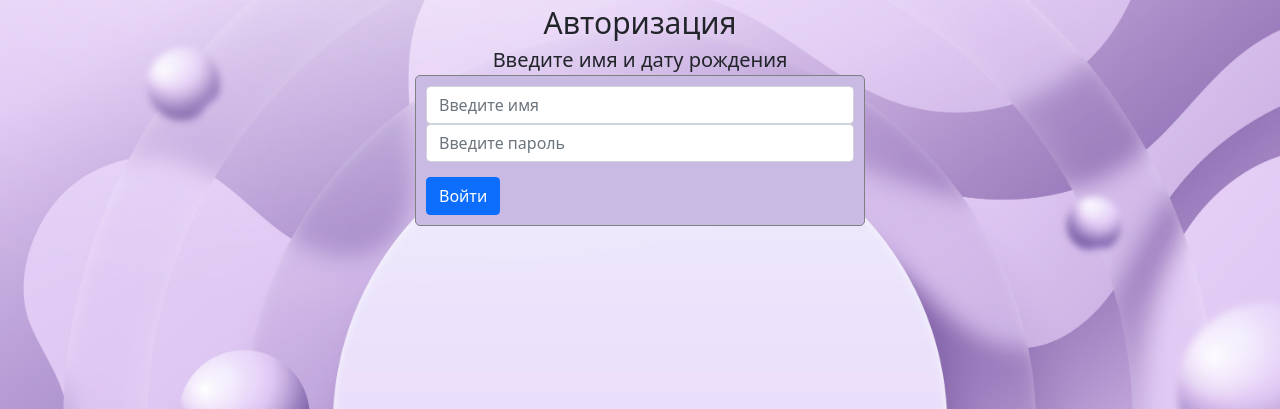
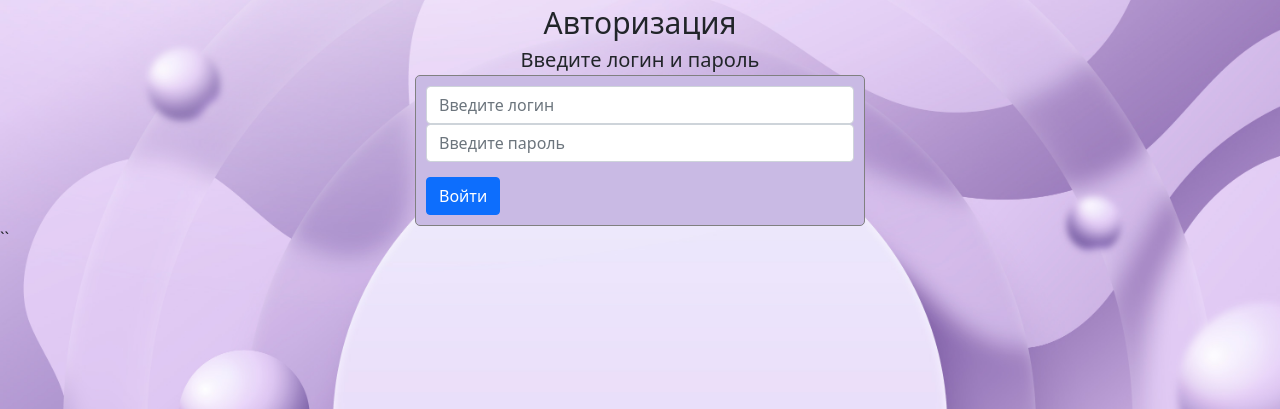
Before and after one commit to Areiovar/flask_math, a Flask app: page /login in a window 1280 px wide. Shown: the top 409 px of the page. Run offline with Flask 3, Linux system fonts and the light colour scheme.

Commit message:
Update login.html

```diff
--- a/templates/login.html
+++ b/templates/login.html
@@ -22,15 +22,21 @@
 <body>
 <div class="center-both">
     <h>Авторизация</h></div>
-<div class="asd"><h>Введите имя и дату рождения</h></div>
+<div class="asd"><h>Введите логин и пароль</h></div>
 <div>
     <form class="login_form" method="post" action="/login">
         <!-- Login Form -->
-        <input type="text" class="form-control" id="name" placeholder="Введите имя" name="name" required>
+        <input type="text" class="form-control" id="login" placeholder="Введите логин" name="login" required>
         <input type="password" class="form-control" id="password" name="password" placeholder="Введите пароль" required>
-        <a href="http://127.0.0.1:8080/course" class="btn btn-primary" style="margin-top: 15px;">Войти</a>
-
+        <button type="submit" class="btn btn-primary" style="margin-top: 15px;">Войти</button>
+        {% if error %}
+            <div class="alert alert-danger" role="alert" style="margin-top: 15px;">
+                {{ error }}
+            </div>
+        {% endif %}
     </form>
 </div>
+
 </body>
 </html>
+``
```
